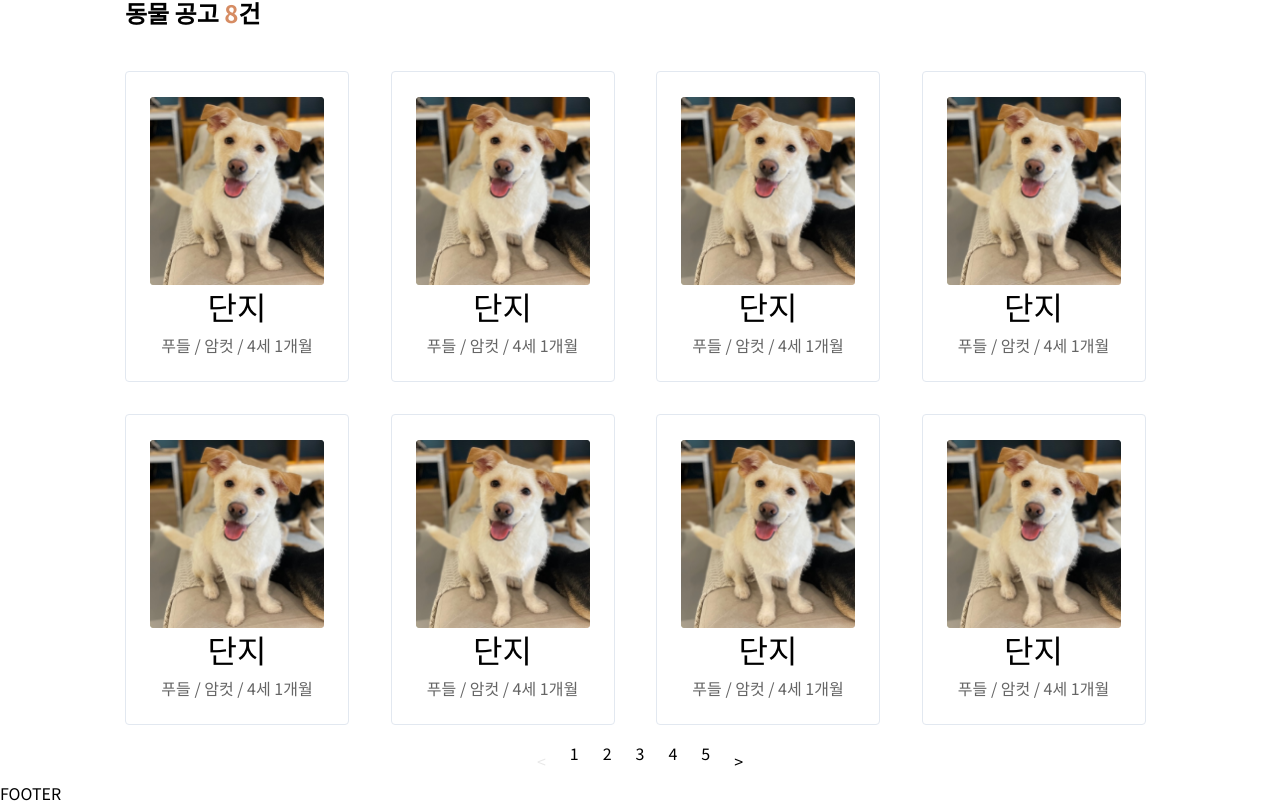
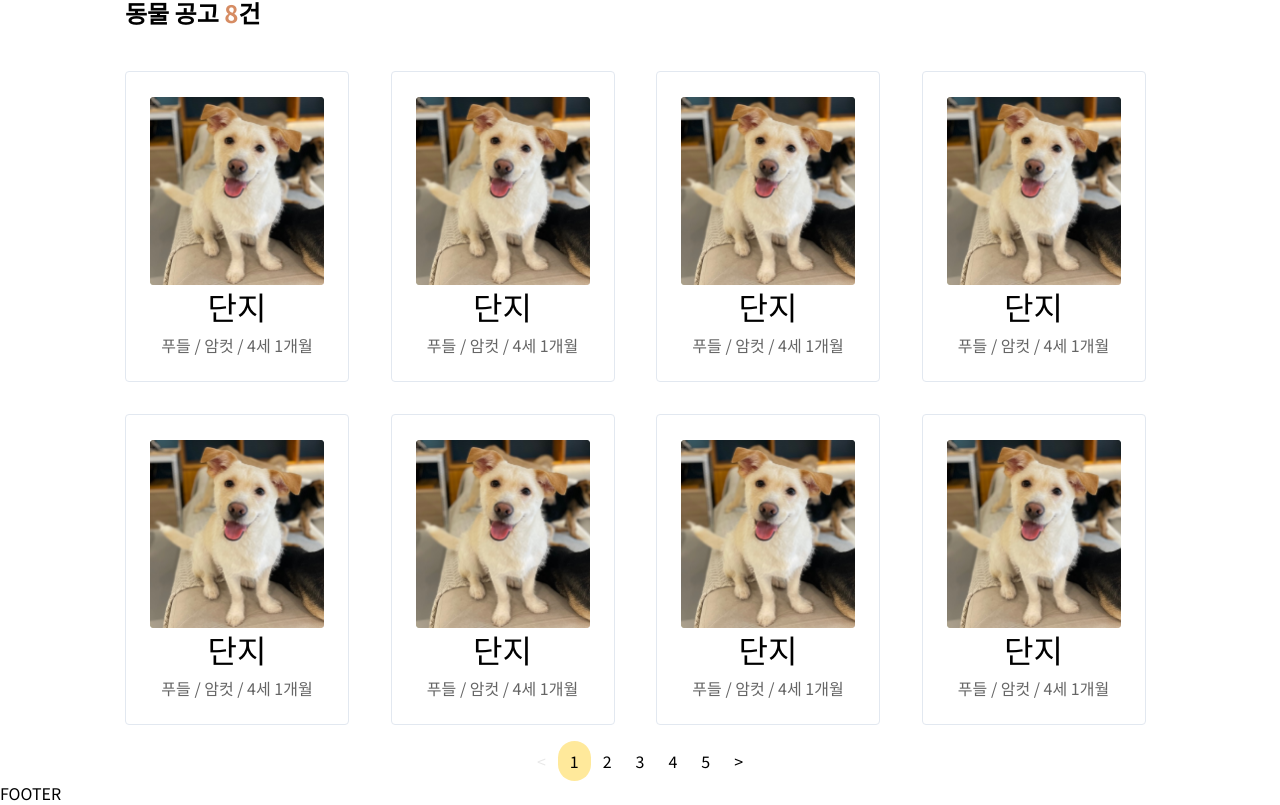
Before and after one commit to JeongwooHam/Banuddy-project, a Next.js app: page /adopt/national in a window 1280 px wide. Shown: the part 641-1446 px from the top of the page. Built offline with nearby package versions, Linux system fonts and the light colour scheme; a web font is replaced by a local one.

Commit message:
💄 chore: 페이지네이션 highlight color, cursor

```diff
--- a/components/pagination/pagination.tsx
+++ b/components/pagination/pagination.tsx
@@ -36,8 +36,8 @@ const Pagination: React.FC<PaginationProps> = ({ totalPages, currentPage }) => {
             <li key={page}>
               <button
                 onClick={() => handlePageClick(page)}
-                className={`px-3 py-2rounded-full ${
-                  activePage === page ? 'bg-pr imary-200' : 'bg-transparent/[0]'
+                className={`px-3 py-2 rounded-full ${
+                  activePage === page ? 'bg-primary-200' : 'bg-transparent/[0]'
                 }`}
               >
                 {page}
--- a/components/ui/card.tsx
+++ b/components/ui/card.tsx
@@ -9,7 +9,7 @@ const Card = React.forwardRef<
   <div
     ref={ref}
     className={cn(
-      'rounded-lg border bg-card text-card-foreground w-40',
+      'rounded-lg border bg-card text-card-foreground cursor-pointer ',
       className,
     )}
     {...props}
```
